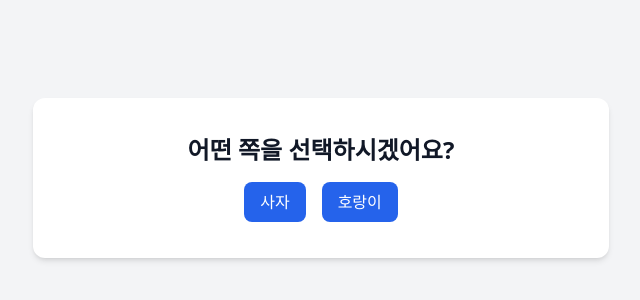
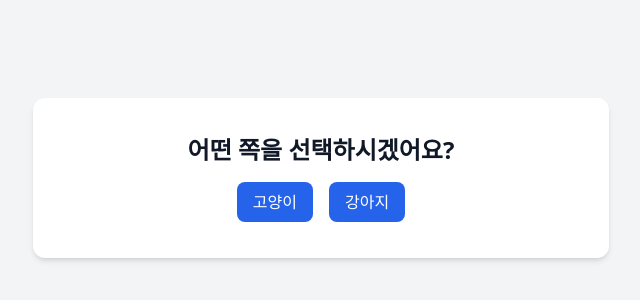
Before and after one commit to kimssirr/VSDebateGame, a React (Vite) app in the folder frontend/: page /game in a window 1280 px wide. Shown: the part 222-522 px from the top of the page, without its empty margins (319-959 px from the left). Built offline with nearby package versions, Linux system fonts and the light colour scheme.

Commit message:
fix: 패자도 랭킹 기록되는 버그 수정

```diff
--- a/frontend/src/data/topicsByDate.js
+++ b/frontend/src/data/topicsByDate.js
@@ -1,12 +1,12 @@
 const topicsByDate = {
-  '2025-05-18': {
+  '2025-05-20': {
     topics: ['사자', '호랑이']
   },
+  '2025-05-18': {
+    topics: ['고양이', '강아지']
+  },
   '2025-05-19': {
-    topics: ['딱딱한 복숭아', '물렁한 복숭아']
-  },
-  '2025-05-20': {
-    topics: ['고양이', '강아지']
+    topics: ['딱딱 복숭아', '물렁 복숭아']
   }
 };
 
--- a/frontend/src/pages/GamePage.jsx
+++ b/frontend/src/pages/GamePage.jsx
@@ -5,16 +5,28 @@ import { useNavigate } from 'react-router-dom';
 import { Button } from '../components/ui/button';
 import { Card, CardContent } from '../components/ui/card';
 import { callGrok } from '../api/grok';
+import topicsByDate from '../data/topicsByDate';
+
 
 export default function GamePage() {
+  // 오늘 날짜 구하기 (한국 시간 기준)
+const today = new Date().toLocaleDateString('ko-KR', {
+  timeZone: 'Asia/Seoul',
+  year: 'numeric',
+  month: '2-digit',
+  day: '2-digit',
+}).replace(/\. /g, '-').replace('.', '');
+
+// 오늘의 주제 불러오기
+const topicSet = topicsByDate[today] || topicsByDate.default;
+const topicChoices = topicSet.topics;
+
   const navigate = useNavigate();
   const [playerPick, setPlayerPick] = useState(null);
   const [aiPick, setAiPick] = useState(null);
   const [messages, setMessages] = useState([]); // {sender: 'ai' | 'user', text: ''}
   const [inputText, setInputText] = useState('');
   const [loading, setLoading] = useState(false);
-
-  const topicChoices = ['사자', '호랑이'];
 
   const handlePick = async (pick) => {
     const aiChoice = topicChoices.find(c => c !== pick);
--- a/frontend/src/pages/MainPage.jsx
+++ b/frontend/src/pages/MainPage.jsx
@@ -99,7 +99,7 @@ export default function MainPage() {
           <CardContent className="text-center space-y-4 p-1">
             <h1 className="text-3xl sm:text-4xl font-bold">VS 토론 게임</h1>
             <p className="text-lg sm:text-xl">
-              오늘의 토론 주제 - <strong>{topicA} vs {topicB}</strong>
+              오늘의 토론 주제<br></br><strong>{topicA} vs {topicB}</strong>
             </p>
 
             <input
--- a/frontend/src/pages/RankingSavePage.jsx
+++ b/frontend/src/pages/RankingSavePage.jsx
@@ -15,6 +15,13 @@ export default function RankingSavePage() {
 
   useEffect(() => {
     console.log("🏁 랭킹 저장 페이지 시작");
+
+     const winner = localStorage.getItem('lastWinner');
+    if (winner === 'AI') {
+    console.warn('❌ AI 승리: 랭킹 기록 차단');
+    setResult('AI가 승리한 경우 랭킹에 기록되지 않습니다.');
+    return;
+  }
 
     const username = localStorage.getItem('username');
     const scoreRaw = localStorage.getItem('lastScore');
--- a/frontend/src/pages/ResultPage.jsx
+++ b/frontend/src/pages/ResultPage.jsx
@@ -94,9 +94,14 @@ ${formatMessages}
             </div>
           )}
           <div className="flex justify-center gap-4 flex-wrap">
-            <Button onClick={() => navigate('/')}>다시 시작</Button>
-            <Button onClick={() => navigate('/rankingSave')}>랭킹 기록</Button>
-          </div>
+        <Button onClick={() => navigate('/')}>다시 시작</Button>
+
+        {/* ✅ 사용자만 랭킹 기록 버튼 표시 */}
+        {winner === '사용자' && (
+          <Button onClick={() => navigate('/rankingSave')}>랭킹 기록</Button>
+        )}
+        </div>
+
         </CardContent>
       </Card>
     </div>
```
Also changed, not shown: 1 other file (tests, documents, lock files or other folders).
